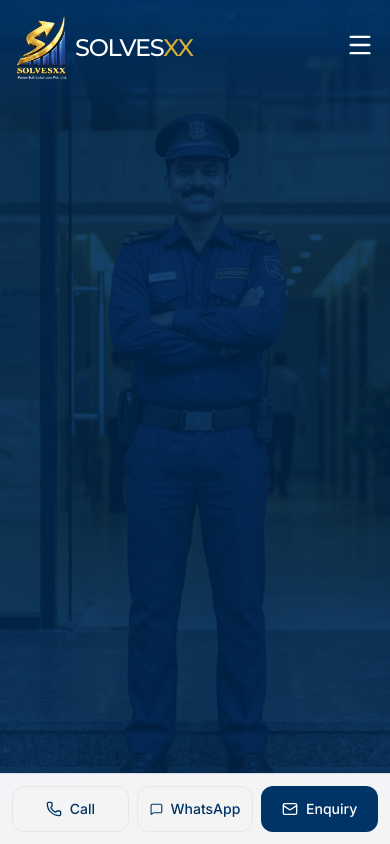
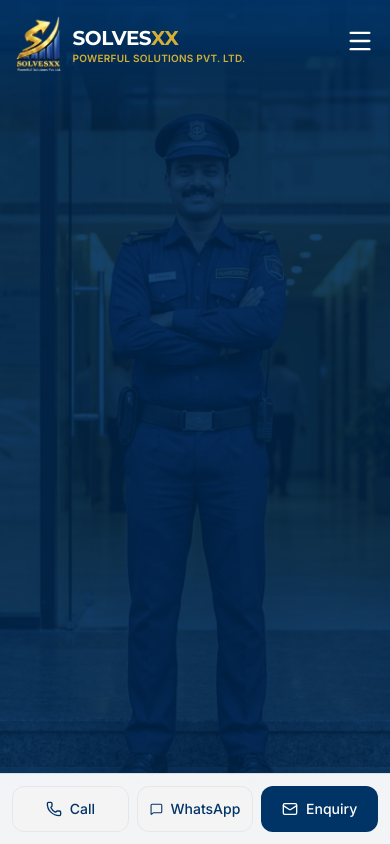
Before and after one commit to Soham407/Solvexx-landingPage-, a React (Vite) app: page / in a window 390 px wide. Shown: the top 844 px of the page. Built offline with nearby package versions, Linux system fonts and the light colour scheme.

Commit message:
feat: improve navbar with responsive design and company subtitle

```diff
--- a/src/components/Navbar.tsx
+++ b/src/components/Navbar.tsx
@@ -47,11 +47,18 @@ const Navbar = () => {
     }`}>
       <div className="max-w-7xl mx-auto px-4 sm:px-6 lg:px-8">
         <div className="flex justify-between items-center">
-          <Link to="/" className="flex items-center space-x-2">
-            <img src={Logo} alt="Solvesxx Logo" className="h-16 w-auto" />
-            <div className="text-2xl font-display font-medium tracking-tighter">
-              <span className={scrolled ? 'text-primary' : 'text-white'}>SOLVES</span>
-              <span className="text-accent">XX</span>
+          <Link to="/" className="flex items-center gap-3">
+            <div className="flex-shrink-0">
+              <img src={Logo} alt="Solvesxx Logo" className="h-14 sm:h-16 w-auto object-contain" />
+            </div>
+            <div className="flex flex-col justify-center">
+              <div className="text-xl sm:text-2xl font-display font-semibold tracking-tight leading-tight">
+                <span className={scrolled ? 'text-primary' : 'text-white'}>SOLVES</span>
+                <span className="text-accent">XX</span>
+              </div>
+              <div className="text-[10px] sm:text-xs font-semibold tracking-wide leading-none mt-0.5 text-accent uppercase">
+                Powerful Solutions Pvt. Ltd.
+              </div>
             </div>
           </Link>
 
```
